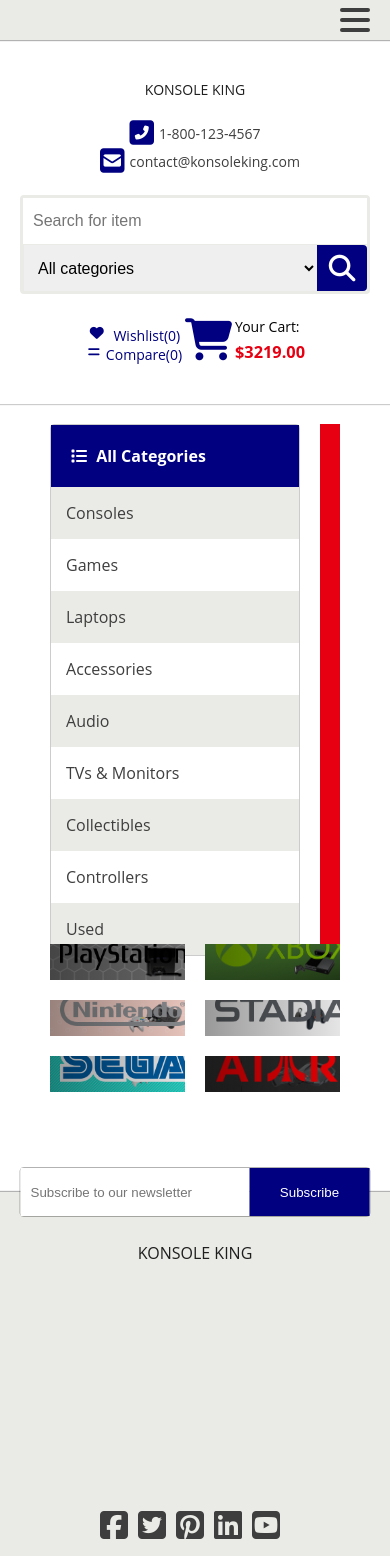
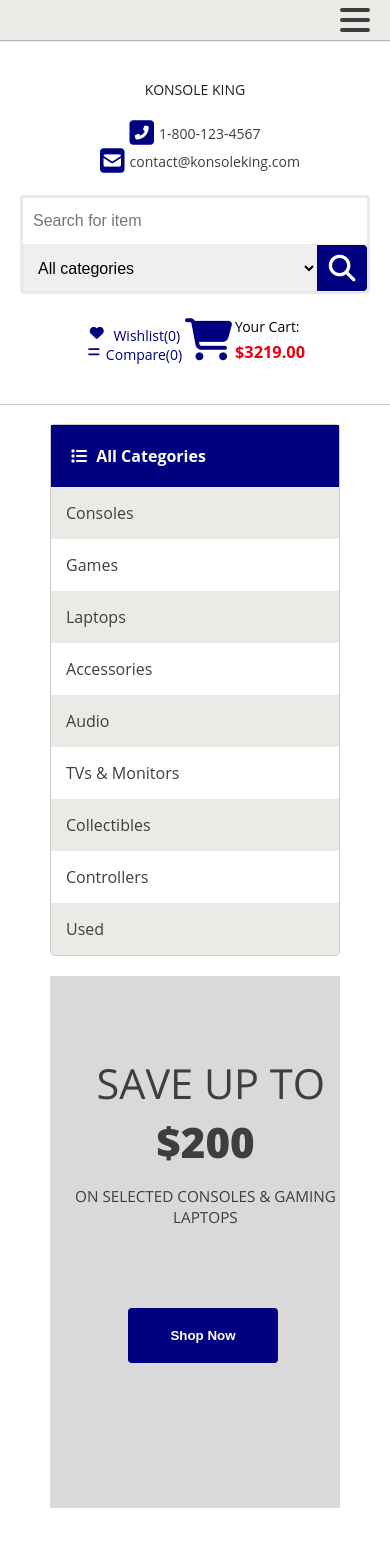
Before and after one commit to jpstanway/konsole-king, a React (Create React App) app: page / in a window 390 px wide. Shown: the top 1556 px of the page. Built offline with nearby package versions, Linux system fonts and the light colour scheme.

Commit message:
add responsive styling to rest of homepage components

```diff
--- a/src/components/category-overview/category-overview.styles.jsx
+++ b/src/components/category-overview/category-overview.styles.jsx
@@ -1,14 +1,13 @@
 import styled from "styled-components";
 import { Link } from "react-router-dom";
+import { device } from "../../scripts/media";
 
 export const CategoryImg = styled.img`
   width: 100%;
-  max-width: 60rem;
   transition: all 0.5s;
 `;
 
 export const CategoryOverlay = styled.div`
-  height: 100%;
   width: 100%;
   background: linear-gradient(to right, rgba(0, 0, 0, 0.4), rgba(0, 0, 0, 0.1));
   position: absolute;
@@ -18,8 +17,6 @@
 
 export const CategoryContainer = styled(Link)`
   width: 100%;
-  height: 100%;
-  background-color: var(--color-grey);
   display: flex;
   align-items: center;
   position: relative;
@@ -37,4 +34,9 @@
   position: absolute;
   bottom: 1rem;
   left: 1rem;
+
+  @media ${device.mobileL} {
+    left: 50%;
+    transform: translateX(-50%);
+  }
 `;
--- /dev/null
+++ b/src/components/custom-button/custom-button-styles.jsx
@@ -0,0 +1,22 @@
+import styled from "styled-components";
+
+export const CustomButtonContainer = styled.button`
+  width: 15rem;
+  border: 0;
+  border-radius: 4px;
+  background-color: var(--color-primary);
+  color: var(--color-white);
+  font-weight: 700;
+  padding: 2rem;
+  text-align: center;
+  cursor: pointer;
+
+  &:hover,
+  &:active {
+    background-color: var(--color-primary-light);
+  }
+
+  &:focus {
+    outline: 0;
+  }
+`;
--- /dev/null
+++ b/src/components/custom-button/custom-button.component.jsx
@@ -0,0 +1,9 @@
+import React from "react";
+
+import { CustomButtonContainer } from "./custom-button-styles";
+
+const CustomButton = ({ children }) => (
+  <CustomButtonContainer>{children}</CustomButtonContainer>
+);
+
+export default CustomButton;
--- a/src/components/footer/footer.styles.jsx
+++ b/src/components/footer/footer.styles.jsx
@@ -13,7 +13,7 @@
   height: 100%;
   margin: auto;
   padding: 5rem;
-  max-width: ${size.laptopL};
+  max-width: ${size.laptopM};
   position: relative;
 
   @media ${device.tablet} {
--- a/src/components/header/header.styles.jsx
+++ b/src/components/header/header.styles.jsx
@@ -14,7 +14,7 @@
   padding: 2rem 5rem;
   width: 100%;
   margin: auto;
-  max-width: ${size.laptopL};
+  max-width: ${size.laptopM};
 
   @media ${device.laptop} {
     height: auto;
--- a/src/components/main-menu/main-menu.styles.jsx
+++ b/src/components/main-menu/main-menu.styles.jsx
@@ -1,11 +1,16 @@
 import styled from "styled-components";
 import { Link } from "react-router-dom";
+import { device } from "../../scripts/media";
 
 export const MainMenuContainer = styled.ul`
   list-style-type: none;
   border: 1px solid rgba(0, 0, 0, 0.2);
   border-radius: 4px;
   width: 25rem;
+
+  @media ${device.tablet} {
+    width: 100%;
+  }
 `;
 
 export const MainMenuHeader = styled.li`
--- a/src/components/main-slider/main-slider.component.jsx
+++ b/src/components/main-slider/main-slider.component.jsx
@@ -1,18 +1,31 @@
 import React from "react";
 import "../../scripts/slider";
 
+import slideOne from "../../assets/slide_one.png";
+import slideTwo from "../../assets/slide_two.png";
+
 import {
   SliderContainer,
-  SlideOne,
-  SlideTwo,
+  Slide,
+  SlideLink,
   SliderControl,
   SliderBtn
 } from "./main-slider.styles";
 
+import CustomButton from "../custom-button/custom-button.component";
+
 const MainSlider = () => (
   <SliderContainer>
-    <SlideOne id="slide-one" />
-    <SlideTwo id="slide-two" />
+    <Slide id="slide-one" slide={slideOne}>
+      <SlideLink to="/">
+        <CustomButton>Shop Now</CustomButton>
+      </SlideLink>
+    </Slide>
+    <Slide id="slide-two" slide={slideTwo}>
+      <SlideLink to="/">
+        <CustomButton>Shop Now</CustomButton>
+      </SlideLink>
+    </Slide>
     <SliderControl>
       <SliderBtn id="slider-btn-left" />
       <SliderBtn id="slider-btn-right" />
--- a/src/components/main-slider/main-slider.styles.jsx
+++ b/src/components/main-slider/main-slider.styles.jsx
@@ -1,4 +1,6 @@
 import styled from "styled-components";
+import { Link } from "react-router-dom";
+import { device } from "../../scripts/media";
 
 export const SliderControl = styled.div`
   width: 10rem;
@@ -12,7 +14,7 @@
   display: flex;
   align-items: center;
   justify-content: space-around;
-  transition: all 0.5s;
+  transition: all 0.2s;
 `;
 
 export const SliderBtn = styled.span`
@@ -38,20 +40,17 @@
   }
 `;
 
-export const SlideOne = styled.div`
+export const Slide = styled.div`
   width: 100%;
   height: 100%;
-  background-color: var(--color-secondary);
+  background: url(${props => props.slide});
   position: absolute;
   top: 0;
-  transition: all 0.3s ease-in;
+  transition: all 0.2s ease-in;
 `;
 
-export const SlideTwo = styled.div`
-  width: 100%;
-  height: 100%;
-  background-color: var(--color-tertiary);
+export const SlideLink = styled(Link)`
   position: absolute;
-  top: 0;
-  transition: all 0.3s ease-in;
+  bottom: 145px;
+  left: 78px;
 `;
--- a/src/pages/home/home.styles.jsx
+++ b/src/pages/home/home.styles.jsx
@@ -1,24 +1,38 @@
 import styled from "styled-components";
-import { size } from "../../scripts/media";
+import { device, size } from "../../scripts/media";
 
 export const HomePage = styled.div`
   display: grid;
   grid-template-rows: 50rem 1fr;
   padding: 2rem 5rem 10rem 5rem;
   width: 100%;
-  max-width: ${size.laptopL};
+  max-width: ${size.laptopM};
   margin: auto;
+
+  @media ${device.tablet} {
+    grid-template-rows: repeat(2, 1fr);
+  }
 `;
 
 export const Main = styled.div`
   display: grid;
   grid-template-columns: 25rem 1fr;
   grid-gap: 2rem;
+
+  @media ${device.tablet} {
+    grid-template-columns: 1fr;
+    grid-template-rows: repeat(2, 1fr);
+  }
 `;
 
 export const Categories = styled.div`
   display: grid;
   grid-gap: 2rem;
   grid-template-columns: repeat(2, 1fr);
-  margin-top: 2rem;
+  margin-top: 5rem;
+
+  @media ${device.tablet} {
+    grid-template-columns: 1fr;
+    grid-template-rows: repeat(6, min-content);
+  }
 `;
--- a/src/scripts/media.js
+++ b/src/scripts/media.js
@@ -4,6 +4,7 @@
   mobileL: "26.6em",
   tablet: "48em",
   laptop: "64em",
+  laptopM: "75em",
   laptopL: "90em",
   desktop: "160em"
 };
@@ -14,6 +15,7 @@
   mobileL: `(max-width: ${size.mobileL})`,
   tablet: `(max-width: ${size.tablet})`,
   laptop: `(max-width: ${size.laptop})`,
+  laptopM: `(max-width: ${size.laptopM})`,
   laptopL: `(max-width: ${size.laptopL})`,
   desktop: `(min-width: ${size.desktop})`
 };
```
Also changed, not shown: src/assets/slide_one.png (added), src/assets/slide_two.png (added).
